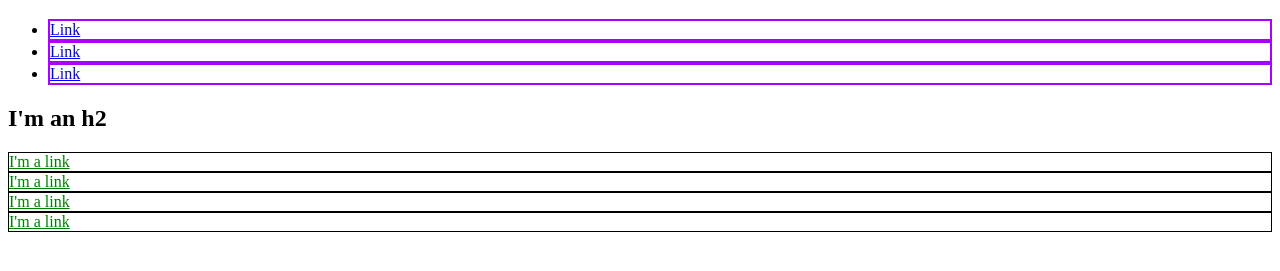
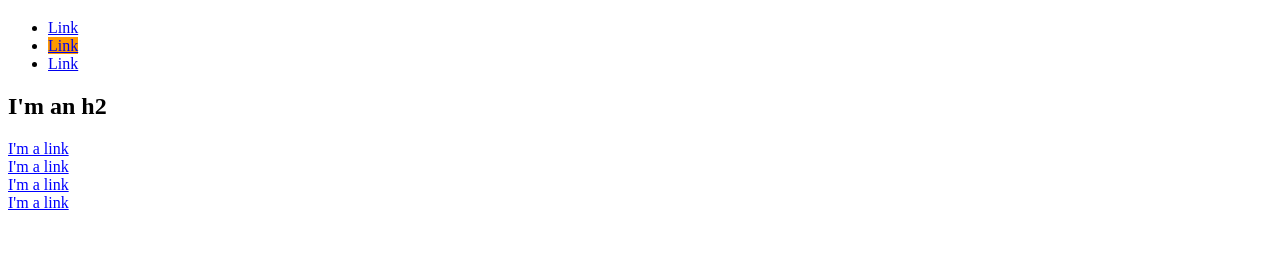
Before and after one commit to aLordBC/alordbc.github.io, a plain HTML site: page index.html in a window 1280 px wide. Shown: the part 61-332 px from the top of the page. Drawn offline with Linux system fonts and the light colour scheme.

Commit message:
CSS_id_Class
 Committer: Alexis Bellon <alordbc@gmail.com>

```diff
--- a/index.html
+++ b/index.html
@@ -4,15 +4,16 @@
     <title>Test Page: Don't Panic</title>
     <meta charset="utf-8">
     <style>
-      div {border: 1px solid black;}
-      li {border: 2px solid #aa00ff;}
-      a {
+    <!--id-->
+      #exec-bio{background-color: lightgrey;}
+      #LinkO{background-color: #ff9900;}
+<!--Classes-->
+      .bio-box{border: 1px solid black;}
+      .bio-box a {
 	color: #0000FF;
 	}
-
-      div a {
-        color: green;
-        }
+<!--Generic-->
+      a {color: red;}
     </style>
   </head>
   <body>
@@ -22,23 +23,23 @@
         <a href="http://example.com/" >Link</a>
       </li>
       <li>
-        <a href="http://example.com/" >Link</a>
+        <a id="LinkO" href="http://example.com/" >Link</a>
       </li>
       <li>
         <a href="http://example.com/" >Link</a>
       </li>
     </ul>
     <h2>I'm an h2</h2>
-    <div>
+    <div id="exec-bio" class="bio-box">
       <a href="http://example.com/" >I'm a link</a>
     </div>
-    <div>
+    <div class="bio-box">
       <a href="http://example.com/" >I'm a link</a>
     </div>
-    <div>
+    <div class="bio-box">
       <a href="http://example.com/" >I'm a link</a>
     </div>
-    <div>
+    <div class="bio-box">
       <a href="http://example.com/" >I'm a link</a>
     </div>
   </body>
```
